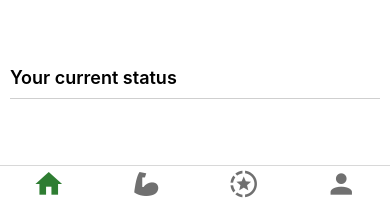
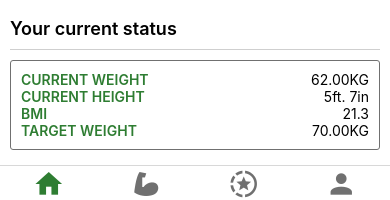
Before and after one commit to Lucky6400/GrowFitness, a React Native app: screen / in a window 390 px wide. Shown: the part 630-830 px from the top of the page. Built offline with nearby package versions, Linux system fonts and the light colour scheme.

Commit message:
Home screen complete

```diff
--- a/screens/HomeScreen.jsx
+++ b/screens/HomeScreen.jsx
@@ -71,8 +71,41 @@ export default function HomeScreen({ navigation, route }) {
           Your current status
         </Text>
         <View style={styles.status}>
+          <View style={{ flexDirection: 'row', justifyContent: 'space-between' }}>
+            <Text style={styles.h02}>
+              Current WEIGHT
+            </Text>
+            <Text>
+              62.00KG
+            </Text>
+          </View>
+          <View style={{ flexDirection: 'row', justifyContent: 'space-between' }}>
+            <Text style={styles.h02}>
+              Current HEIGHT
+            </Text>
+            <Text>
+              5ft. 7in
+            </Text>
+          </View>
+          <View style={{ flexDirection: 'row', justifyContent: 'space-between' }}>
+            <Text style={styles.h02}>
+              bmi
+            </Text>
+            <Text>
+              21.3
+            </Text>
+          </View>
+          <View style={{ flexDirection: 'row', justifyContent: 'space-between' }}>
+            <Text style={styles.h02}>
+              target weight
+            </Text>
+            <Text>
+              70.00KG
+            </Text>
+          </View>
+        </View>
 
-        </View>
+
       </View>
     </ScrollView>
   )
--- a/style/styles.js
+++ b/style/styles.js
@@ -56,7 +56,6 @@ export const styles = StyleSheet.create({
         backgroundColor: '#fff',
         borderRadius: 20,
         marginTop: -15,
-        height: 500,
         padding: 10,
         paddingTop: 10,
     },
@@ -91,5 +90,17 @@ export const styles = StyleSheet.create({
         height: 125,
         backgroundColor: primary,
         marginRight: 10
+    },
+    status: {
+        width: '100%',
+        borderWidth: 1,
+        borderColor: secondary,
+        borderRadius: 3,
+        padding: 10
+    },
+    h02: {
+        color: primary,
+        textTransform: 'uppercase',
+        fontWeight: 600
     }
 })
```
